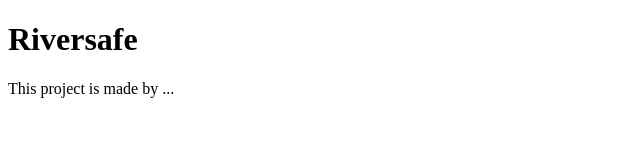
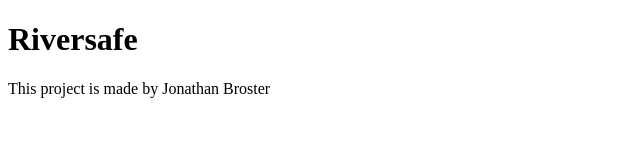
Before and after one commit to JJTB100/RiverSafe, a plain HTML site: page web/index.html in a window 1280 px wide. Shown: the whole page, without its empty margins (0-640 px from the left). Drawn offline with Linux system fonts and the light colour scheme.

Commit message:
Added name

```diff
--- a/web/index.html
+++ b/web/index.html
@@ -5,6 +5,6 @@
 </head>
 <body>
 <h1>Riversafe</h1>
-<p>This project is made by ...</p>
+<p>This project is made by Jonathan Broster</p>
 </body>
 </html>
```
